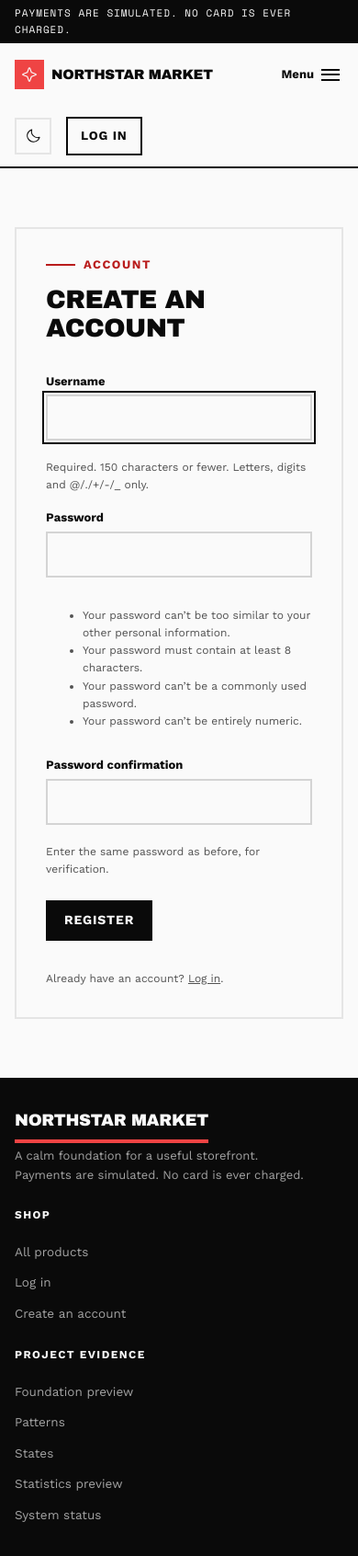
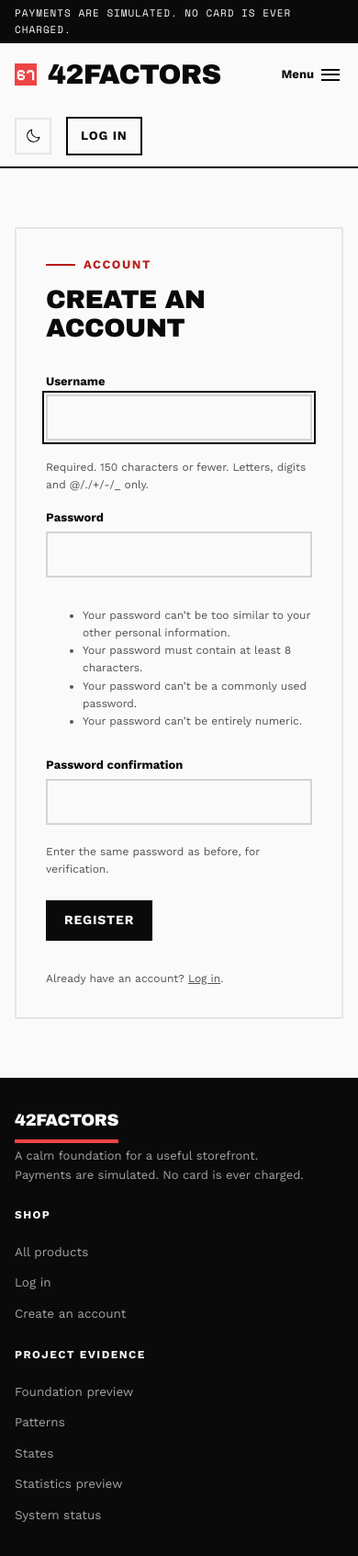
Before and after one commit to ZadeNova/INF2006_Cloud_BigData_Project, a Django app: page /register/ in a window 390 px wide. Shown: the whole page at 92% size. Run offline with Django 5.2, Linux system fonts and the light colour scheme; parts of the project's set-up code (start-up, migrations or seed data) failed here and were passed over.

Commit message:
feat: rename the site to 42Factors with a pixel "67" mark and a larger header

```diff
--- a/src/static/css/site.css
+++ b/src/static/css/site.css
@@ -307,27 +307,37 @@ textarea:disabled {
     display: inline-flex;
     flex: 0 0 auto;
     align-items: center;
-    gap: 0.8rem;
+    gap: 1.2rem;
     color: var(--color-text-primary);
     font-weight: 700;
     line-height: 1;
     text-decoration: none;
 }
 
+/* The wordmark's capitals are 85% of the mark height: Archivo Black's cap height
+   is 0.71em, so the name is set at about 0.85 x the mark height / 0.69 (measured, after trim), and text-box
+   trims the line box to the capitals so the two centre on each other exactly.
+   The mark is "67" in Pixelify Sans, loaded as a two-glyph subset. */
 .brand__mark {
     display: grid;
-    width: 3.6rem;
-    height: 3.6rem;
+    width: 4rem;
+    height: 4rem;
     place-items: center;
     border-radius: 0;
     background: var(--color-primary);
     color: var(--on-brand);
-    font-size: 1.8rem;
+    font-family: "Pixelify Sans", var(--font-mono);
+    font-size: 2.8rem;
+    font-weight: 700;
+    line-height: 1;
+    letter-spacing: 0;
 }
 
 .brand__name {
-    font-size: 1.7rem;
+    font-size: 4.95rem;
+    line-height: 1;
     letter-spacing: -0.03em;
+    text-box: trim-both cap alphabetic;
 }
 
 .brand__name span {
@@ -2286,6 +2296,7 @@ html.no-htmx .stepper-submit {
     align-items: center;
     gap: 0.8rem;
     min-height: 4rem;
+    white-space: nowrap;
     border: var(--border-structural) solid transparent;
     border-radius: var(--pill-radius);
     padding: 0.8rem 1.4rem;
@@ -2601,6 +2612,25 @@ html.no-htmx .stepper-submit {
     }
 }
 
+/* Between phone and wide desktop the wordmark, nav and the operator's header
+   actions do not fit one row, so the actions take a second row. */
+@media (min-width: 768px) and (max-width: 1279px) {
+    :root {
+        --anchor-offset: 12rem;
+    }
+
+    .site-header__inner {
+        flex-wrap: wrap;
+        row-gap: 1.2rem;
+        padding-block: 1.2rem;
+    }
+
+    .site-header__meta {
+        flex: 1 1 100%;
+        justify-content: flex-end;
+    }
+}
+
 @media (max-width: 767px) {
     .site-header__inner {
         flex-wrap: wrap;
@@ -2700,13 +2730,15 @@ html.no-htmx .stepper-submit {
         flex-wrap: wrap;
     }
 
+    /* Sized so the mark, the name and the menu button share one row at 360px. */
     .brand__mark {
-        width: 3.2rem;
-        height: 3.2rem;
+        width: 2.4rem;
+        height: 2.4rem;
+        font-size: 1.7rem;
     }
 
     .brand__name {
-        font-size: 1.5rem;
+        font-size: 3rem;
     }
 
     .hero {
--- a/src/templates/404.html
+++ b/src/templates/404.html
@@ -1,6 +1,6 @@
 {% extends "base.html" %}
 
-{% block title %}Page not found · Northstar Market{% endblock %}
+{% block title %}Page not found · 42Factors{% endblock %}
 
 {% block content %}
 <section class="error-page" aria-labelledby="error-title">
--- a/src/templates/503.html
+++ b/src/templates/503.html
@@ -5,7 +5,7 @@
     <meta charset="utf-8">
     <meta name="viewport" content="width=device-width, initial-scale=1">
     <meta name="color-scheme" content="light dark">
-    <title>Temporarily unavailable · Northstar Market</title>
+    <title>Temporarily unavailable · 42Factors</title>
     <script>
         (function () {
             document.documentElement.classList.add("js");
--- a/src/templates/accounts/register.html
+++ b/src/templates/accounts/register.html
@@ -1,5 +1,5 @@
 {% extends "base.html" %}
-{% block title %}Register — Northstar Market{% endblock %}
+{% block title %}Register — 42Factors{% endblock %}
 {% block content %}
 <section class="auth-page" aria-labelledby="register-title">
     <div class="surface-card auth-page__card">
--- a/src/templates/base.html
+++ b/src/templates/base.html
@@ -4,9 +4,9 @@
 <head>
     <meta charset="utf-8">
     <meta name="viewport" content="width=device-width, initial-scale=1">
-    <meta name="description" content="Northstar Market storefront">
+    <meta name="description" content="42Factors storefront">
     <meta name="color-scheme" content="light dark">
-    <title>{% block title %}Northstar Market{% endblock %}</title>
+    <title>{% block title %}42Factors{% endblock %}</title>
     {# Applied before first paint so a stored choice does not flash the other theme. #}
     <script>
         (function () {
@@ -24,6 +24,7 @@
     <link rel="preconnect" href="https://fonts.googleapis.com">
     <link rel="preconnect" href="https://fonts.gstatic.com" crossorigin>
     <link href="https://fonts.googleapis.com/css2?family=Archivo+Black&family=Space+Mono:wght@400;700&family=Work+Sans:wght@400;500;600;700&display=swap" rel="stylesheet">
+    <link href="https://fonts.googleapis.com/css2?family=Pixelify+Sans:wght@700&text=67&display=block" rel="stylesheet">
     <link rel="stylesheet" href="{% static 'css/site.css' %}">
     {% block head %}{% endblock %}
 </head>
@@ -37,9 +38,9 @@
 
     <header class="site-header">
         <div class="site-header__inner">
-            <a class="brand" href="{% url 'catalogue:product_list' %}" aria-label="Northstar Market home">
-                <span class="brand__mark" aria-hidden="true">{% include "_icon.html" with name="star" only %}</span>
-                <span class="brand__name">Northstar <span>Market</span></span>
+            <a class="brand" href="{% url 'catalogue:product_list' %}" aria-label="42Factors home">
+                <span class="brand__mark" aria-hidden="true">67</span>
+                <span class="brand__name">42Factors</span>
             </a>
 
             <button class="menu-toggle" type="button" aria-expanded="false" aria-controls="primary-navigation">
@@ -59,7 +60,7 @@
                 <a class="nav-pill nav-pill--quiet" href="{% url 'catalogue:manage_list' %}"{% if request.resolver_match.view_name == 'catalogue:manage_list' %} aria-current="page"{% endif %}>Manage products</a>
                 {% endif %}
                 {% if perms.reporting.view_analytics %}
-                <a class="button button--compact" href="{% url 'reporting:dashboard' %}">Analytics</a>
+                <a class="nav-pill" href="{% url 'reporting:dashboard' %}"{% if request.resolver_match.namespace == 'reporting' %} aria-current="page"{% endif %}>Analytics</a>
                 {% endif %}
                 {% if user.is_authenticated %}
                 {% with cart_count=user.cart.items.count %}
@@ -103,7 +104,7 @@
     <footer class="site-footer">
         <div class="site-footer__inner site-footer__inner--columns">
             <div>
-                <p class="site-footer__brand">Northstar Market</p>
+                <p class="site-footer__brand">42Factors</p>
                 <p class="site-footer__copy">A calm foundation for a useful storefront.</p>
                 <p class="site-footer__meta">Payments are simulated. No card is ever charged.</p>
             </div>
--- a/src/templates/cart/detail.html
+++ b/src/templates/cart/detail.html
@@ -1,5 +1,5 @@
 {% extends "base.html" %}
-{% block title %}Your cart — Northstar Market{% endblock %}
+{% block title %}Your cart — 42Factors{% endblock %}
 {% block content %}
 <div class="page">
     <a class="page__back" href="{% url 'catalogue:product_list' %}">{% include "_icon.html" with name="caret-left" size="sm" only %} Continue shopping</a>
--- a/src/templates/catalogue/manage_list.html
+++ b/src/templates/catalogue/manage_list.html
@@ -1,5 +1,5 @@
 {% extends "base.html" %}
-{% block title %}Manage products — Northstar Market{% endblock %}
+{% block title %}Manage products — 42Factors{% endblock %}
 {% block content %}
 <div class="page">
     <div class="page__header">
--- a/src/templates/catalogue/product_list.html
+++ b/src/templates/catalogue/product_list.html
@@ -1,5 +1,5 @@
 {% extends "base.html" %}
-{% block title %}Products — Northstar Market{% endblock %}
+{% block title %}Products — 42Factors{% endblock %}
 {% block content %}
 <div class="page">
     <div class="page__header">
--- a/src/templates/foundation/home.html
+++ b/src/templates/foundation/home.html
@@ -1,6 +1,6 @@
 {% extends "base.html" %}
 
-{% block title %}Foundation preview · Northstar Market{% endblock %}
+{% block title %}Foundation preview · 42Factors{% endblock %}
 
 {% block content %}
 <div class="page-shell">
@@ -8,7 +8,7 @@
         <div class="hero__copy">
             <p class="eyebrow"><span class="eyebrow__line" aria-hidden="true"></span> Phase 1 · frontend foundation</p>
             <h1 id="hero-title">A storefront with room for what comes next.</h1>
-            <p class="hero__lead">Northstar Market is the working visual foundation for the INF2006 ecommerce experience: warm surfaces, clear states and an interface that stays useful when the network or the catalogue is having a hard day.</p>
+            <p class="hero__lead">42Factors is the working visual foundation for the INF2006 ecommerce experience: warm surfaces, clear states and an interface that stays useful when the network or the catalogue is having a hard day.</p>
             <div class="hero__actions">
                 <a class="button button--light" href="#patterns">Explore the foundation <span aria-hidden="true">↓</span></a>
                 <a class="button button--outline-dark" href="#patterns">See the patterns</a>
--- a/src/templates/foundation/statistics.html
+++ b/src/templates/foundation/statistics.html
@@ -1,5 +1,5 @@
 {% extends "base.html" %}
-{% block title %}Statistics preview — Northstar Market{% endblock %}
+{% block title %}Statistics preview — 42Factors{% endblock %}
 {% block content %}
 <div class="page">
     <div class="preview-banner" role="note">
--- a/src/templates/orders/checkout.html
+++ b/src/templates/orders/checkout.html
@@ -1,5 +1,5 @@
 {% extends "base.html" %}
-{% block title %}Checkout — Northstar Market{% endblock %}
+{% block title %}Checkout — 42Factors{% endblock %}
 {% block content %}
 <div class="page">
     <a class="page__back" href="{% url 'cart:detail' %}">{% include "_icon.html" with name="caret-left" size="sm" only %} Back to cart</a>
--- a/src/templates/orders/detail.html
+++ b/src/templates/orders/detail.html
@@ -1,5 +1,5 @@
 {% extends "base.html" %}
-{% block title %}Order #{{ order.pk }} — Northstar Market{% endblock %}
+{% block title %}Order #{{ order.pk }} — 42Factors{% endblock %}
 {% block content %}
 <div class="page">
     <a class="page__back" href="{% url 'orders:list' %}">{% include "_icon.html" with name="caret-left" size="sm" only %} All orders</a>
--- a/src/templates/orders/list.html
+++ b/src/templates/orders/list.html
@@ -1,5 +1,5 @@
 {% extends "base.html" %}
-{% block title %}Your orders — Northstar Market{% endblock %}
+{% block title %}Your orders — 42Factors{% endblock %}
 {% block content %}
 <div class="page">
     <div class="page__header">
--- a/src/templates/registration/login.html
+++ b/src/templates/registration/login.html
@@ -1,5 +1,5 @@
 {% extends "base.html" %}
-{% block title %}Log in — Northstar Market{% endblock %}
+{% block title %}Log in — 42Factors{% endblock %}
 {% block content %}
 <section class="auth-page" aria-labelledby="login-title">
     <div class="surface-card auth-page__card">
--- a/src/templates/reporting/dashboard.html
+++ b/src/templates/reporting/dashboard.html
@@ -1,7 +1,7 @@
 {% extends "base.html" %}
 {% load static %}
 
-{% block title %}Analytics — Northstar Market{% endblock %}
+{% block title %}Analytics — 42Factors{% endblock %}
 
 {% block content %}
 <div class="page">
```
Also changed, not shown: DESIGN.md (+3 -2 lines), tests/test_frontend.py (+1 -1 lines).
